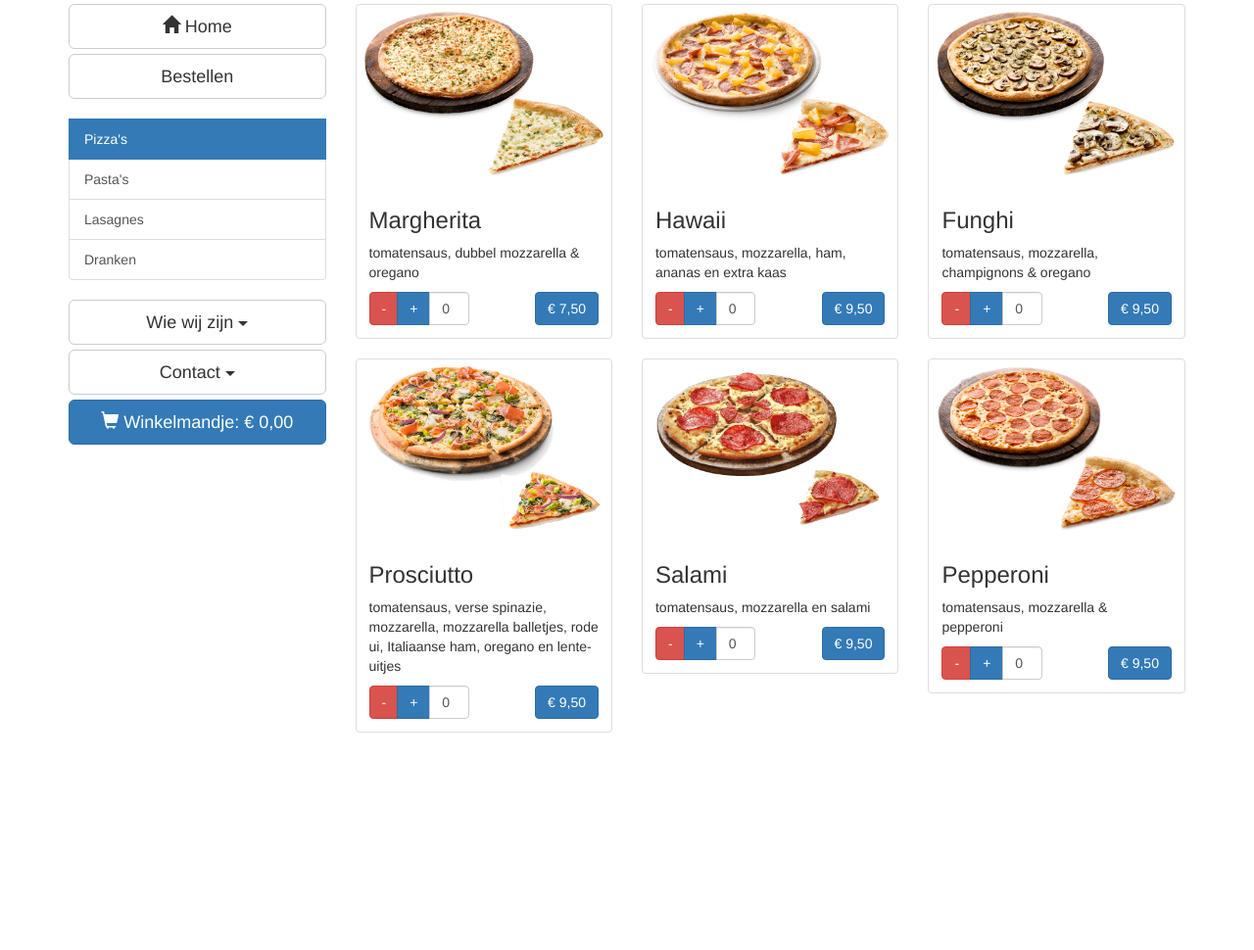
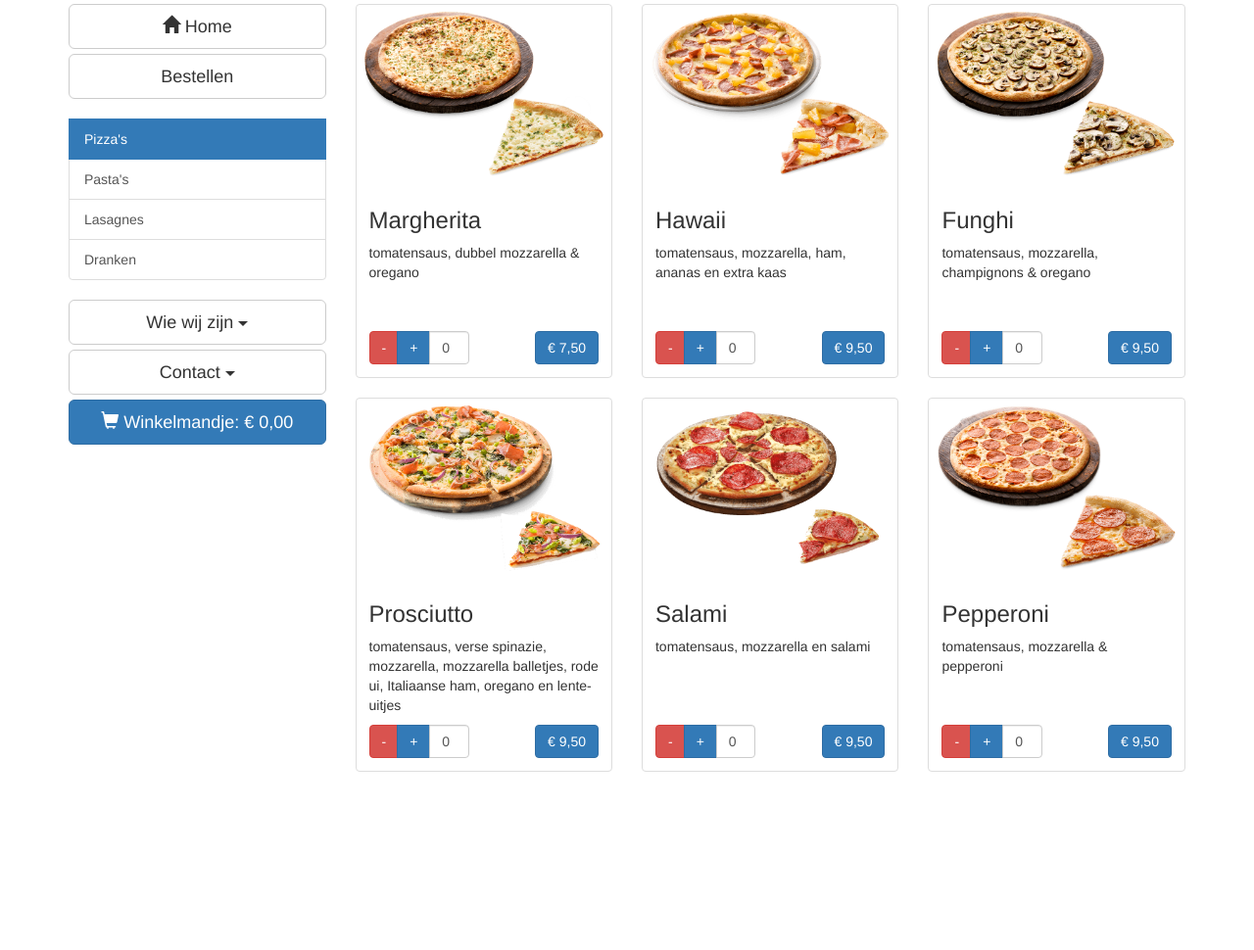
Before and after one commit to rtenklooster/webprogrammeren, a PHP site: page /?page=bestellen in a window 1280 px wide. Shown: the part 175-1145 px from the top of the page at 98% size. Run offline with PHP 8.4, Linux system fonts and the light colour scheme; data comes from the database, SQL or seed files in the repository.

Commit message:
Hoogte van de caption

```diff
--- a/css/style.css
+++ b/css/style.css
@@ -75,3 +75,7 @@ body {
 div.filterable {
 
 }
+
+div.caption p {
+    min-height: 80px;
+}
```
